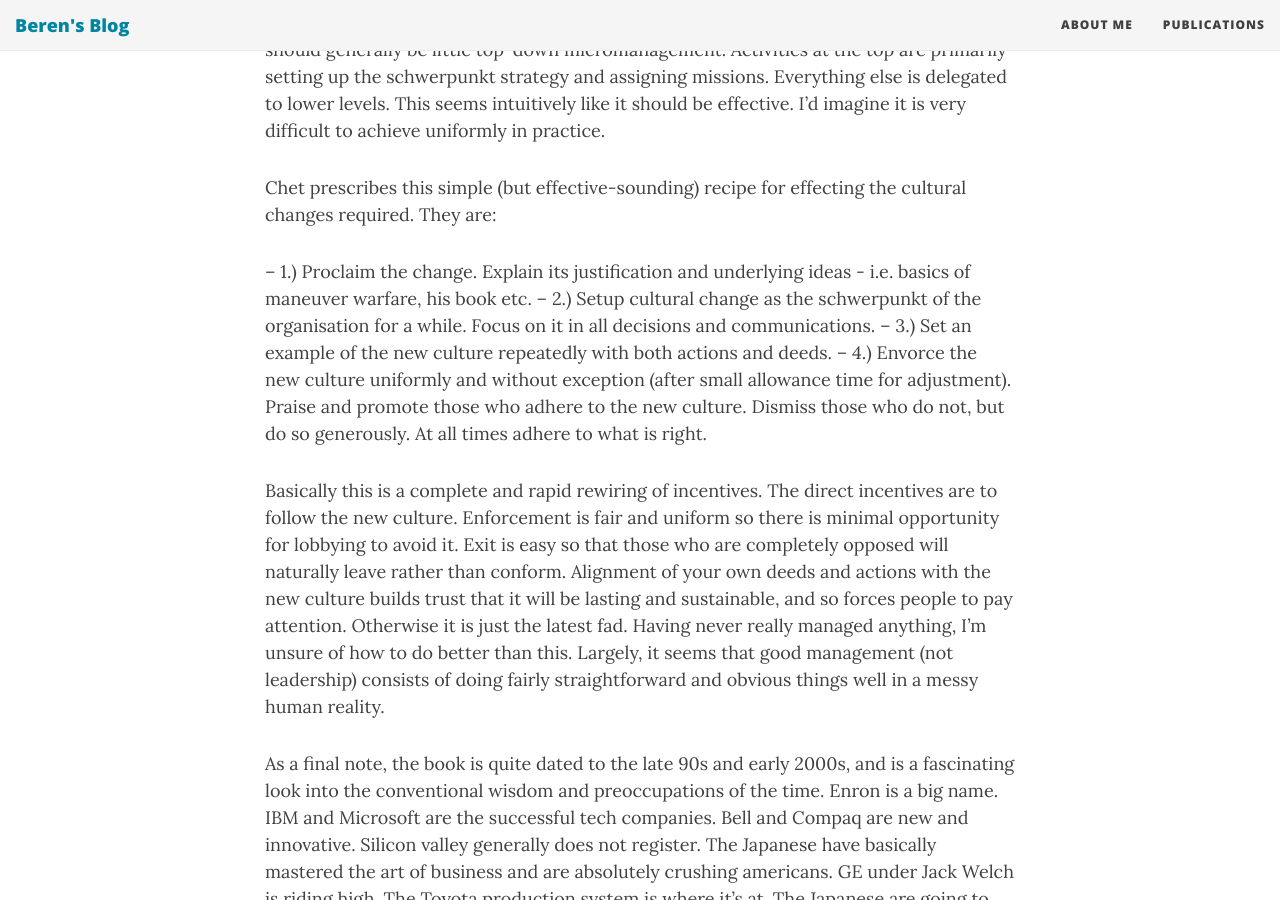
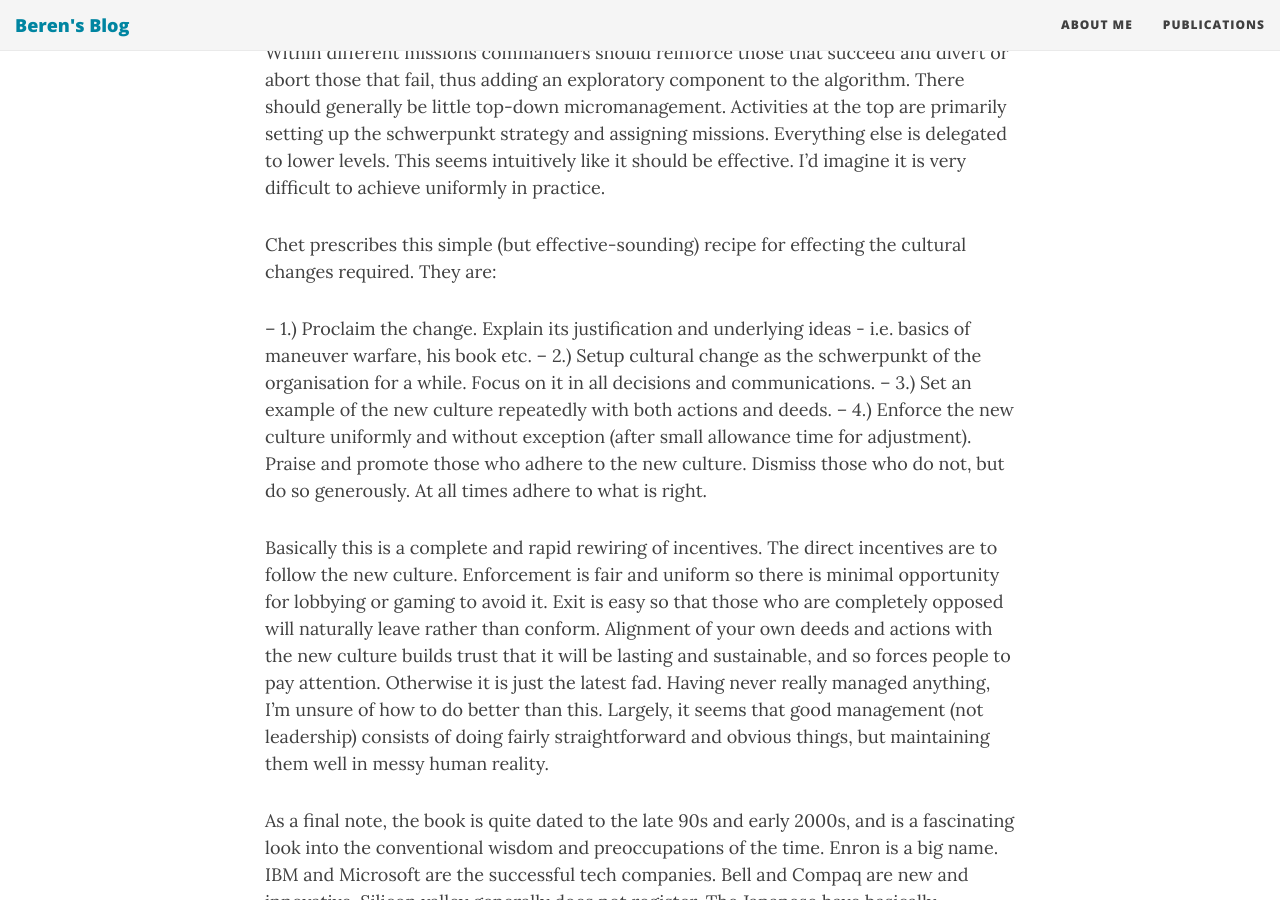
Before and after one commit to BerenMillidge/BerenMillidge.github.io, a Jekyll site: the page built from _posts/2020-03-08-Certain-to-Win-Review.md, in a window 1280 px wide and 900 px high, scrolled down 4712 px. Built offline with Jekyll 4.4.1, drawn with Linux system fonts in a browser that asks for light colours; nearby versions of some CDN libraries; some of the changed text lies outside the part shown.

Commit message:
formatting and corrections

```diff
--- a/_posts/2020-03-08-Certain-to-Win-Review.md
+++ b/_posts/2020-03-08-Certain-to-Win-Review.md
@@ -4,8 +4,7 @@
 ---
 
 This book aims to apply Boyd's strategic concepts, primarily the OODA loop, to business. It is a quick read. I read it on a flight to and from Madeira.
-In general it is well written and interesting, if a bit repetitive at parts. It contains a very clear and straightforward overview of Boyd's thought and the key concepts of maneuver warfare and the OODA loop.
-It rehashes the standard Boyd points but is a good aid to spaced repetition of the main points. It also has a straightforward history lesson on Blitzkrieg and guerilla warfare.
+In general it is well written and interesting, if a bit repetitive at parts. It contains a very clear and straightforward overview of Boyd's thought and the key concepts of maneuver warfare and the OODA loop. It rehashes the standard Boyd points but is a good aid to spaced repetition of the main points. It also has a straightforward history lesson on Blitzkrieg and guerilla warfare.
 
 Then it tries to apply the core concepts of the OODA loop for business. This is where I think the book begins to fall apart. This is because there are some significant differences between the environment of business and the environment of warfare, especially split-second fighter duels as Boyd pointed out.
 There are two primary issues with the standard OODA loop formulation. The first is that whereas war is generally a two sided (at most <10 sided) game, business is not. In business you are not competing only against a single adversary (except in oligarchical conditions)
@@ -23,8 +22,7 @@
 thus operating inside their OODA loop and collapsing their ability to orient.
 
 I would argue that business generally is not like this. Typically orientation occurs much faster than action. Significant changes in business typically happen in months, while orientation typically only takes days (for senior levels of an organisation. For huge organisations it can take longer).
-This obviously excludes market crashes and other rapid events where Boydian confusion is in full-flow, but such events are generally large macroeconomic disruptions and not under the control of a single agent.
-This relative slowness of action is one key property that distinguishes it from warfare. It takes time to produce a product and to market it and to get customers to like it. No product has succeeded literally overnight.
+This obviously excludes market crashes and other rapid events where Boydian confusion is in full-flow, but such events are generally large macroeconomic disruptions and not under the control of a single agent. This relative slowness of action is one key property that distinguishes it from warfare. It takes time to produce a product and to market it and to get customers to like it. No product has succeeded literally overnight.
 
 This is not to say that strategic surprise is impossible in business, or that speed is unimportant. What it does mean however is that the compounding effects of a more rapid OODA loop are lost or at least are less apparent. While other companies may be surprised and discombobulated by your surprise announcement of a superior product, they will generally have plenty of time to react to that product before your *next* product hits the market.
 Speed can still bring decisive advantages, but they are in the loop of action against action not of action against orientation. This still brings a significant advantage -- imagine a game of chess where you are allowed 2 moves for every one of your opponents -- but not as much as overwhelming orientation -- imagine a game of chess where you can *make moves faster than your opponent can see them*.
@@ -55,27 +53,22 @@
   -- The subordinate shall use their own initiative to do whatever it takes to see that the mission is accomplished. They shall speedily and unbiasedly report progress and problems upwards. They shall make on the spot decisions without waiting for orders in line with the tradeoffs implicit in the leaders reasoning and goals.
 Key to the use of mission contracts is einheit. Both subordinates and leaders must enter into the contract in good faith, and with full consent to its terms. They must trust that each will uphold the terms to the best of their ability. If trust collapses then an effective auftrag system is one of the first casualties.
 
-4.) *Schwerpunkt* -- focus point. The goal to which all efforts are dedicated. This is where culture shades into strategy. The designation of the schwerpunkt is fundamentally a question of strategy. Where should the business focus its time and resources, what tradeoffs should be made.
-The organisation cannot do everything at once and always faces choices and tradeoffs. Having a clearly communicated schwerpunkt that everybody has internalised so they know on-the-spot which tradeoffs to make is vital to effective and unified effort. While each subordinate works on their own initiative, they do so within the wider context of the schwerpunkt set from above. In general for a single 'unit' of the business there should only ever be one goal.
+4.) *Schwerpunkt* -- focus point. The goal to which all efforts are dedicated. This is where culture shades into strategy. The designation of the schwerpunkt is fundamentally a question of strategy. Where should the business focus its time and resources, what tradeoffs should be made. The organisation cannot do everything at once and always faces choices and tradeoffs. Having a clearly communicated schwerpunkt that everybody has internalised so they know on-the-spot which tradeoffs to make is vital to effective and unified effort. While each subordinate works on their own initiative, they do so within the wider context of the schwerpunkt set from above. In general for a single 'unit' of the business there should only ever be one goal.
 This decomposes hierarchically so that each layer or sub-unit can have its own schwerpunkt as long as it is harmonised with those above.
 
 With these cultural attributes firmly in place the organisation is ready to embark on a blitzkrieg. The key ideas are that top down communication is limited to high level goals and reasoning. Subordinates are entrusted (by einheit) to use their own initiative and ideas on how to achieve the mission. By fingerspitzengefuhl a fair few of them should succeed. Bottom-up communication should be short communications of progress or (more importantly) problems.
-Missions should all align with the ultimate schwerpunkt. Within different missions commanders should reinforce those that succeed and divert or abort those that fail, thus adding an exploratory component to the algorithm. There should generally be little top-down micromanagement. Activities at the top are primarily setting up the schwerpunkt strategy and assigning missions. Everything else is delegated to lower levels.
-This seems intuitively like it should be effective. I'd imagine it is very difficult to achieve uniformly in practice.
+Missions should all align with the ultimate schwerpunkt. Within different missions commanders should reinforce those that succeed and divert or abort those that fail, thus adding an exploratory component to the algorithm. There should generally be little top-down micromanagement. Activities at the top are primarily setting up the schwerpunkt strategy and assigning missions. Everything else is delegated to lower levels. This seems intuitively like it should be effective. I'd imagine it is very difficult to achieve uniformly in practice.
 
 Chet prescribes this simple (but effective-sounding) recipe for effecting the cultural changes required. They are:
 
 -- 1.) Proclaim the change. Explain its justification and underlying ideas - i.e. basics of maneuver warfare, his book etc.
 -- 2.) Setup cultural change as the schwerpunkt of the organisation for a while. Focus on it in all decisions and communications.
 -- 3.) Set an example of the new culture repeatedly with both actions and deeds.
--- 4.) Envorce the new culture uniformly and without exception (after small allowance time for adjustment). Praise and promote those who adhere to the new culture. Dismiss those who do not, but do so generously. At all times adhere to what is right.
+-- 4.) Enforce the new culture uniformly and without exception (after small allowance time for adjustment). Praise and promote those who adhere to the new culture. Dismiss those who do not, but do so generously. At all times adhere to what is right.
 
-Basically this is a complete and rapid rewiring of incentives. The direct incentives are to follow the new culture. Enforcement is fair and uniform so there is minimal opportunity for lobbying to avoid it. Exit is easy so that those who are completely opposed will naturally leave rather than conform. Alignment of your own deeds and actions with the new culture builds trust that it will be lasting and sustainable, and so forces people to pay attention. Otherwise it is just the latest fad.
-Having never really managed anything, I'm unsure of how to do better than this. Largely, it seems that good management (not leadership) consists of doing fairly straightforward and obvious things well in a messy human reality.
+Basically this is a complete and rapid rewiring of incentives. The direct incentives are to follow the new culture. Enforcement is fair and uniform so there is minimal opportunity for lobbying or gaming to avoid it. Exit is easy so that those who are completely opposed will naturally leave rather than conform. Alignment of your own deeds and actions with the new culture builds trust that it will be lasting and sustainable, and so forces people to pay attention. Otherwise it is just the latest fad.
+Having never really managed anything, I'm unsure of how to do better than this. Largely, it seems that good management (not leadership) consists of doing fairly straightforward and obvious things, but maintaining them well in messy human reality.
 
-As a final note, the book is quite dated to the late 90s and early 2000s, and is a fascinating look into the conventional wisdom and preoccupations of the time.
-Enron is a big name. IBM and Microsoft are the successful tech companies. Bell and Compaq are new and innovative. Silicon valley generally does not register. The Japanese have basically mastered the art of business and are absolutely crushing americans.
-GE under Jack Welch is riding high. The Toyota production system is where it's at. The Japanese are going to take over world commerce due to their maneuverability and kaizen and lean manufacturing. Chet is also strangely obsessed with the airline industry and how bad it is (except for Southwest who he loves).
-I'm not sure if this is a personal thing for him or a mainstay of business culture of the time.
+As a final note, the book is quite dated to the late 90s and early 2000s, and is a fascinating look into the conventional wisdom and preoccupations of the time. Enron is a big name. IBM and Microsoft are the successful tech companies. Bell and Compaq are new and innovative. Silicon valley generally does not register. The Japanese have basically mastered the art of business and are absolutely crushing americans. GE under Jack Welch is riding high. The Toyota production system is where it's at. The Japanese are going to take over world commerce due to their maneuverability and kaizen and lean manufacturing. Chet is also strangely obsessed with the airline industry and how bad it is (except for Southwest who he loves). I'm not sure if this is a personal thing for him or a mainstay of business culture of the time.
 
 Overall a fun book. Very good in the culture section and a clear exposition of Boyd's theory. It falls apart a bit towards the end where it tries to go more into strategic matters due to the lack of a straightforward equivalence between military and business strategy.
```
Also changed, not shown: other parts of _posts/2020-03-08-Certain-to-Win-Review.md (+4 -4 lines).
